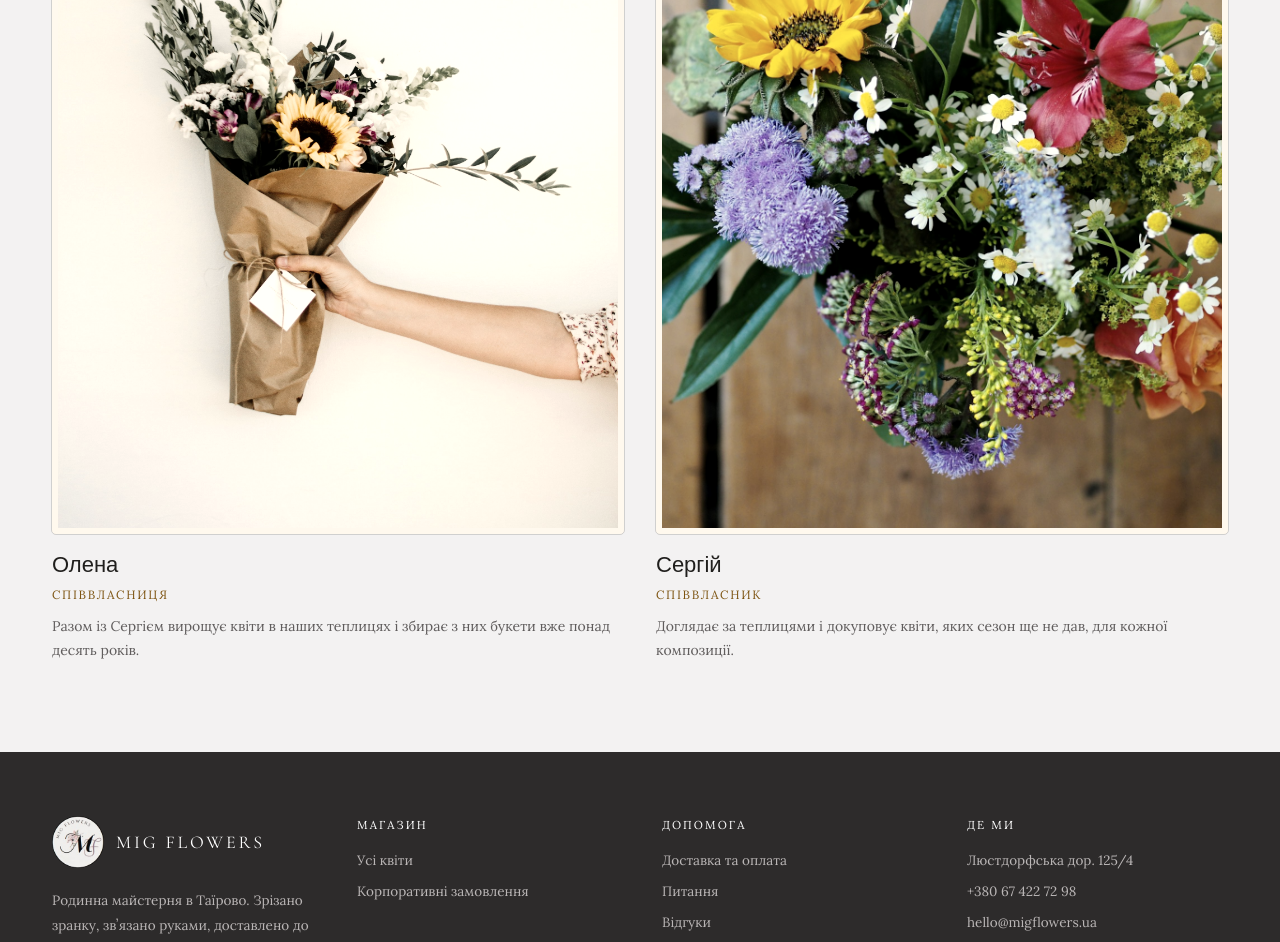
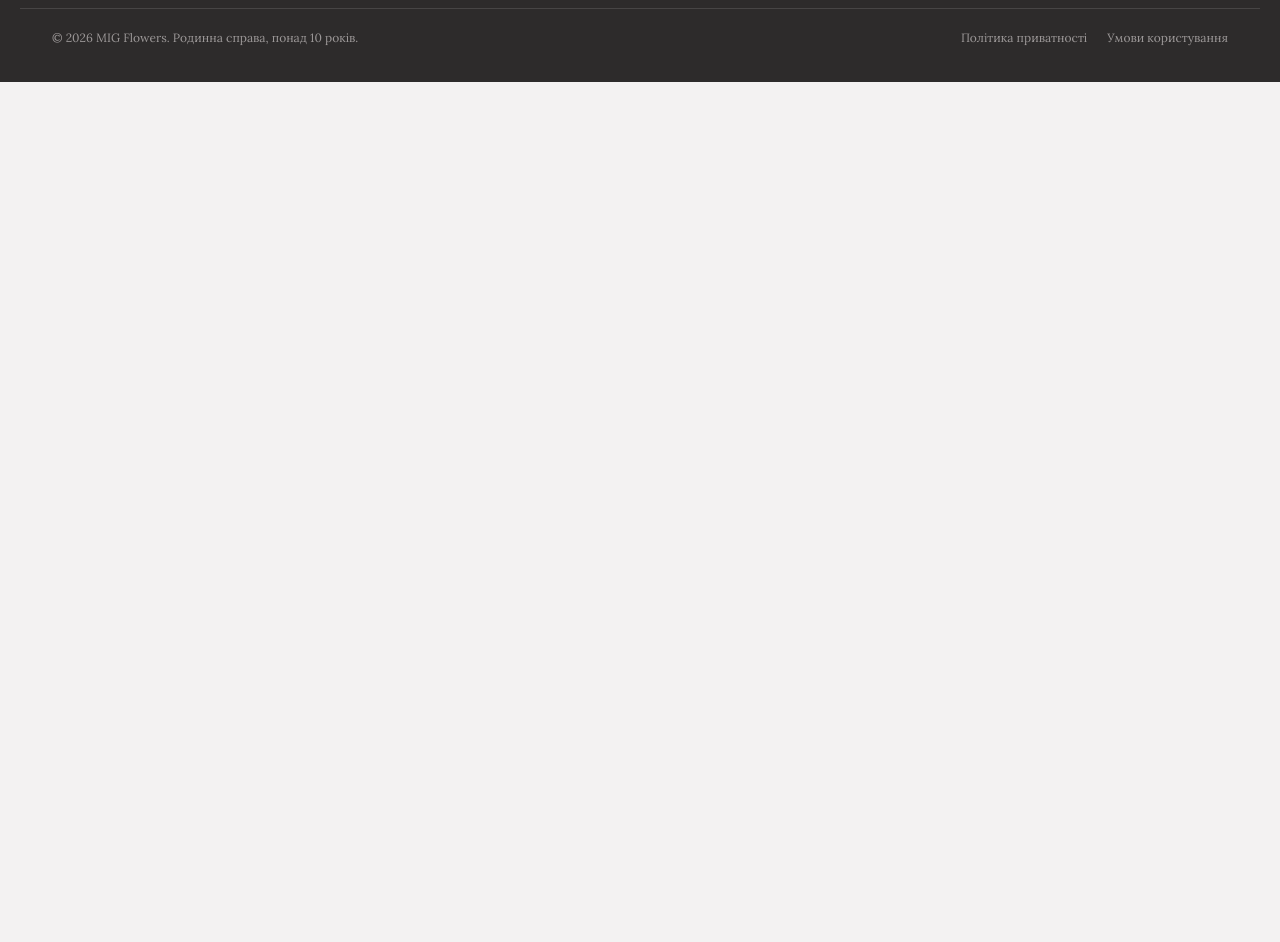
Before and after one commit to INJOKER11/migflowers, a Next.js app: page /uk/about in a window 1280 px wide. Shown: the part 1409-2351 px from the top of the page. After the commit the page ends 1491 px from the top, so only its background shows below. Built offline with nearby package versions, Linux system fonts and the light colour scheme.

Commit message:
remove some texts

```diff
--- a/app/[lang]/about/page.tsx
+++ b/app/[lang]/about/page.tsx
@@ -1,9 +1,7 @@
 import type { Metadata } from 'next';
 import { Section } from '@/components/ui/Section';
 import { Breadcrumb } from '@/components/ui/Breadcrumb';
-import { SectionHeading } from '@/components/ui/SectionHeading';
 import { Plate } from '@/components/ui/Plate';
-import { TEAM } from '@/lib/content';
 import { photo } from '@/lib/images';
 import { localeOf, metadataFor } from '@/lib/seo';
 
@@ -27,7 +25,10 @@ export default async function AboutPage({ params }: { params: Promise<{ lang: st
   return (
     <>
       <Section pt={44} pb={40}>
-        <Breadcrumb locale={locale} trail={[{ label: 'Головна', href: '/' }, { label: 'Про нас' }]} />
+        <Breadcrumb
+          locale={locale}
+          trail={[{ label: 'Головна', href: '/' }, { label: 'Про нас' }]}
+        />
         <h1
           style={{
             fontSize: 'clamp(40px, 5vw, 64px)',
@@ -74,57 +75,7 @@ export default async function AboutPage({ params }: { params: Promise<{ lang: st
             marginTop: 10,
             fontStyle: 'italic',
           }}
-        >
-          Стіл у четвер зранку, у розпалі замовлення.
-        </div>
-      </Section>
-
-      <Section pt={20} pb={90}>
-        <SectionHeading size={32} marginBottom={28}>
-          Наші люди
-        </SectionHeading>
-        <div
-          style={{
-            display: 'grid',
-            gridTemplateColumns: 'repeat(auto-fit, minmax(min(100%, 240px), 1fr))',
-            gap: 32,
-          }}
-        >
-          {TEAM.map((member) => (
-            <div key={member.name}>
-              <Plate
-                src={member.img}
-                alt={member.name}
-                ratio="4/5"
-                sizes="(max-width: 760px) 100vw, 380px"
-              />
-              <div style={{ fontFamily: 'var(--font-heading)', fontSize: 22, marginTop: 14 }}>
-                {member.name}
-              </div>
-              <div
-                style={{
-                  fontSize: 12,
-                  letterSpacing: '.14em',
-                  textTransform: 'uppercase',
-                  color: 'var(--color-accent-700)',
-                  marginTop: 4,
-                }}
-              >
-                {member.role}
-              </div>
-              <p
-                style={{
-                  margin: '10px 0 0',
-                  fontSize: 14,
-                  lineHeight: 1.7,
-                  color: 'var(--color-neutral-700)',
-                }}
-              >
-                {member.bio}
-              </p>
-            </div>
-          ))}
-        </div>
+        ></div>
       </Section>
     </>
   );
--- a/lib/content.ts
+++ b/lib/content.ts
@@ -10,16 +10,11 @@ export const WHY_US = [
   },
   {
     n: '02',
-    title: 'Свіжість сім днів',
-    body: 'Якщо квітка зівʼяне раніше, ніж пройде тиждень, напишіть нам — замінимо букет без жодних питань.',
-  },
-  {
-    n: '03',
     title: 'Ручна робота, ніяких наборів',
     body: 'Кожен букет складає один флорист від початку до кінця — просто в майстерні на Люстдорфській.',
   },
   {
-    n: '04',
+    n: '03',
     title: 'Прості повернення',
     body: 'Не той день, не та адреса, змінилися плани. Напишіть протягом доби — усе владнаємо.',
   },
@@ -35,21 +30,6 @@ const GALLERY_KEYS: PhotoKey[] = [
   'table',
 ];
 export const GALLERY = GALLERY_KEYS.map((key) => photo(key));
-
-export const TEAM: TeamMember[] = [
-  {
-    name: 'Олена',
-    role: 'Співвласниця',
-    img: photo('florist'),
-    bio: 'Разом із Сергієм вирощує квіти в наших теплицях і збирає з них букети вже понад десять років.',
-  },
-  {
-    name: 'Сергій',
-    role: 'Співвласник',
-    img: photo('bench'),
-    bio: 'Доглядає за теплицями і докуповує квіти, яких сезон ще не дав, для кожної композиції.',
-  },
-];
 
 /** Checkout — shared by the drawer and the full page. */
 export const SLOTS = ['Сьогодні, 15:00 – 18:00', 'Завтра зранку', 'Вибрати дату'] as const;
@@ -142,10 +122,10 @@ export const PAYMENT_METHODS = [
     title: 'Apple та Google Pay',
     body: 'Один дотик під час оформлення з телефона. Найшвидший спосіб надіслати квіти просто з вулиці.',
   },
-  {
-    title: 'Готівка курʼєру',
-    body: 'Оплата курʼєру на порозі. Доступно лише в Таїрово і Черемушках.',
-  },
+  // {
+  //   title: 'Готівка курʼєру',
+  //   body: 'Оплата курʼєру на порозі. Доступно лише в Таїрово і Черемушках.',
+  // },
   {
     title: 'Банківський переказ',
     body: 'Для корпоративних клієнтів і постійних щотижневих замовлень. Виставляємо рахунок раз на місяць.',
```
Also changed, not shown: lib/faqs.ts (+12 -12 lines).
